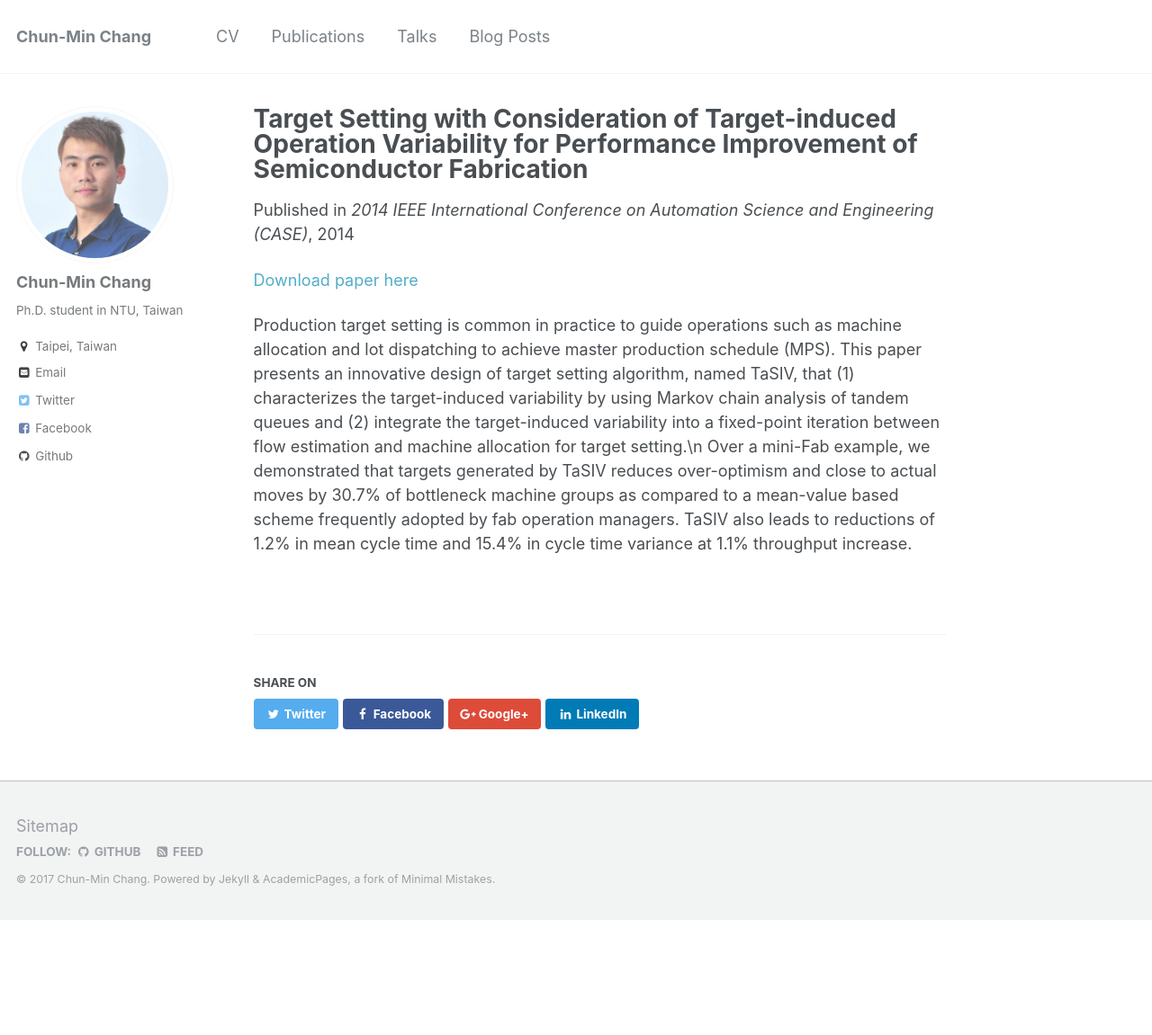
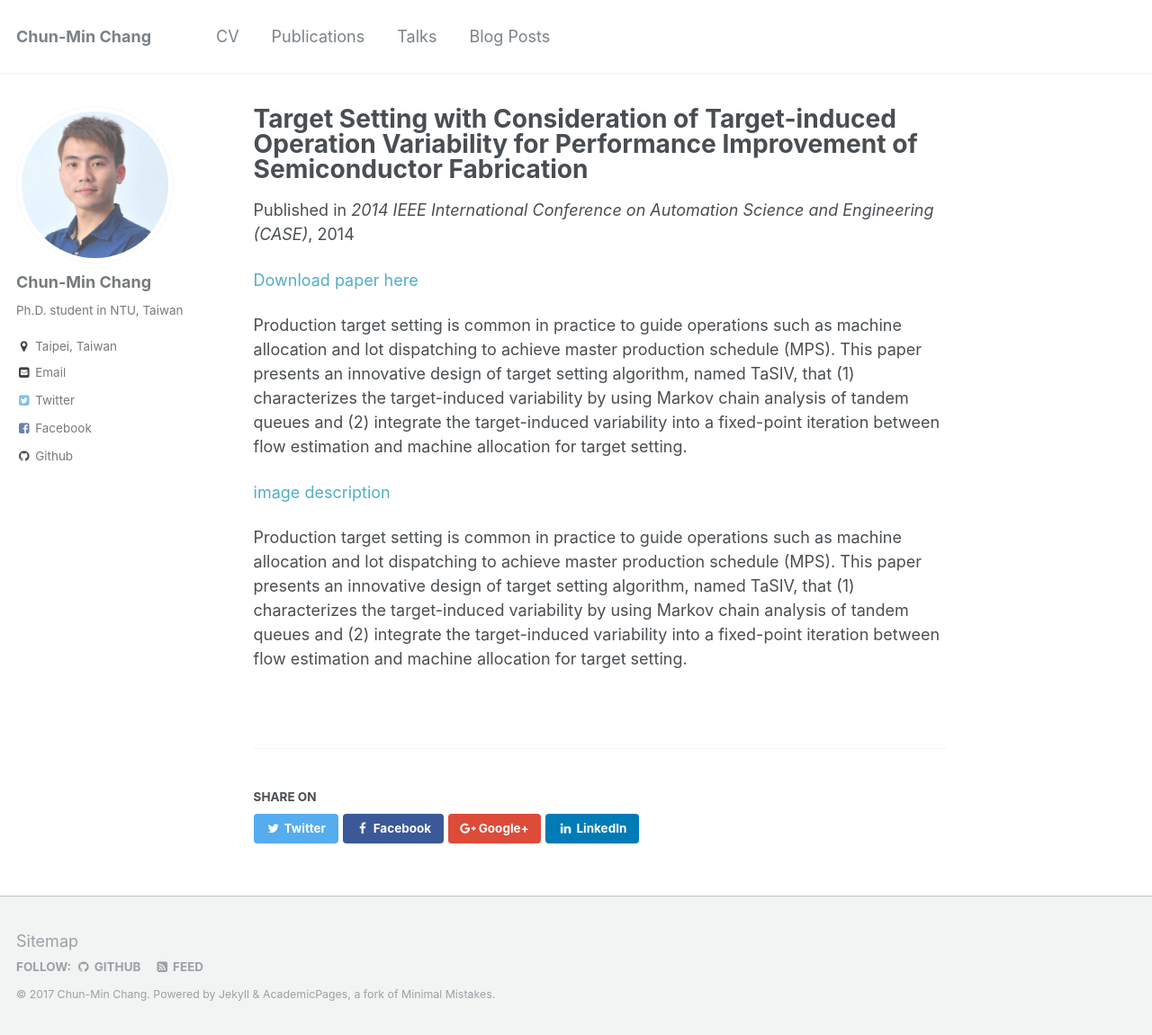
Before and after one commit to NothingHard/NothingHard.github.io, a Jekyll site: the page built from _publications/2014-08-21-Target Setting with Consideration of Target-induced Operation Variability for Performance Improvement of Semiconductor Fabrication.md, in a window 1280 px wide and 1151 px high. Shown: the whole window at 90% size. Built offline with Jekyll 4.4.1, drawn with Linux system fonts in a browser that asks for light colours.

Commit message:
updage publication.py and publication.md

```diff
--- a/_publications/2014-08-21-Target Setting with Consideration of Target-induced Operation Variability for Performance Improvement of Semiconductor Fabrication.md
+++ b/_publications/2014-08-21-Target Setting with Consideration of Target-induced Operation Variability for Performance Improvement of Semiconductor Fabrication.md
@@ -2,7 +2,7 @@
 title: "Target Setting with Consideration of Target-induced Operation Variability for Performance Improvement of Semiconductor Fabrication"
 collection: publications
 permalink: /publication/2014-08-21-Target Setting with Consideration of Target-induced Operation Variability for Performance Improvement of Semiconductor Fabrication
-excerpt: 'Production target setting is common in practice to guide operations such as machine allocation and lot dispatching to achieve master production schedule (MPS). This paper presents an innovative design of target setting algorithm, named TaSIV, that (1) characterizes the target-induced variability by using Markov chain analysis of tandem queues and (2) integrate the target-induced variability into a fixed-point iteration between flow estimation and machine allocation for target setting.\n Over a mini-Fab example, we demonstrated that targets generated by TaSIV reduces over-optimism and close to actual moves by 30.7% of bottleneck machine groups as compared to a mean-value based scheme frequently adopted by fab operation managers. TaSIV also leads to reductions of 1.2% in mean cycle time and 15.4% in cycle time variance at 1.1% throughput increase.'
+excerpt: 'Production target setting is common in practice to guide operations such as machine allocation and lot dispatching to achieve master production schedule (MPS). This paper presents an innovative design of target setting algorithm, named TaSIV, that (1) characterizes the target-induced variability by using Markov chain analysis of tandem queues and (2) integrate the target-induced variability into a fixed-point iteration between flow estimation and machine allocation for target setting.'
 date: 2014-08-21
 venue: '2014 IEEE International Conference on Automation Science and Engineering (CASE)'
 paperurl: 'http://nothinghard.github.io/files/CASE14_cmc.pdf'
@@ -10,4 +10,8 @@ paperurl: 'http://nothinghard.github.io/files/CASE14_cmc.pdf'
 
 <a href='http://nothinghard.github.io/files/CASE14_cmc.pdf'>Download paper here</a>
 
-Production target setting is common in practice to guide operations such as machine allocation and lot dispatching to achieve master production schedule (MPS). This paper presents an innovative design of target setting algorithm, named TaSIV, that (1) characterizes the target-induced variability by using Markov chain analysis of tandem queues and (2) integrate the target-induced variability into a fixed-point iteration between flow estimation and machine allocation for target setting.\n Over a mini-Fab example, we demonstrated that targets generated by TaSIV reduces over-optimism and close to actual moves by 30.7% of bottleneck machine groups as compared to a mean-value based scheme frequently adopted by fab operation managers. TaSIV also leads to reductions of 1.2% in mean cycle time and 15.4% in cycle time variance at 1.1% throughput increase.
+Production target setting is common in practice to guide operations such as machine allocation and lot dispatching to achieve master production schedule (MPS). This paper presents an innovative design of target setting algorithm, named TaSIV, that (1) characterizes the target-induced variability by using Markov chain analysis of tandem queues and (2) integrate the target-induced variability into a fixed-point iteration between flow estimation and machine allocation for target setting.
+
+[image description](../images/teaser.png)
+
+Production target setting is common in practice to guide operations such as machine allocation and lot dispatching to achieve master production schedule (MPS). This paper presents an innovative design of target setting algorithm, named TaSIV, that (1) characterizes the target-induced variability by using Markov chain analysis of tandem queues and (2) integrate the target-induced variability into a fixed-point iteration between flow estimation and machine allocation for target setting.
--- a/markdown_generator/publications.py
+++ b/markdown_generator/publications.py
@@ -98,6 +98,12 @@ for row, item in publications.iterrows():
     if len(str(item.excerpt)) > 5:
         md += "\n" + html_escape(item.excerpt) + "\n"
 
+    if len(str(item.image)) > 5:
+        md += "\n[" + item.image_desc + "]("+item.image+")\n"
+
+    if len(str(item.excerpt1)) > 5:
+        md += "\n" + html_escape(item.excerpt) + "\n"
+
     #md += "\n##### Recommended citation: " + item.citation
 
     md_filename = os.path.basename(md_filename)
```
